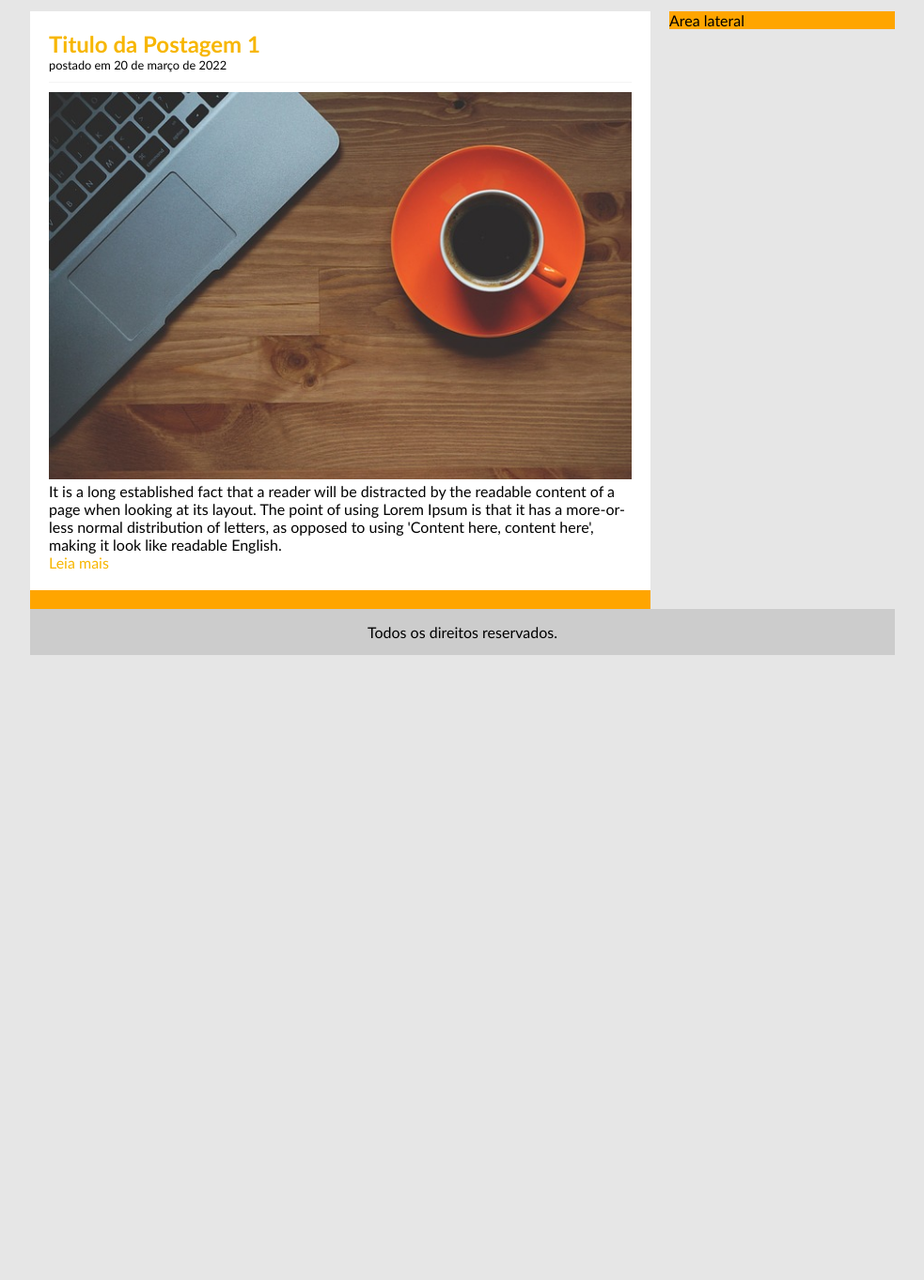
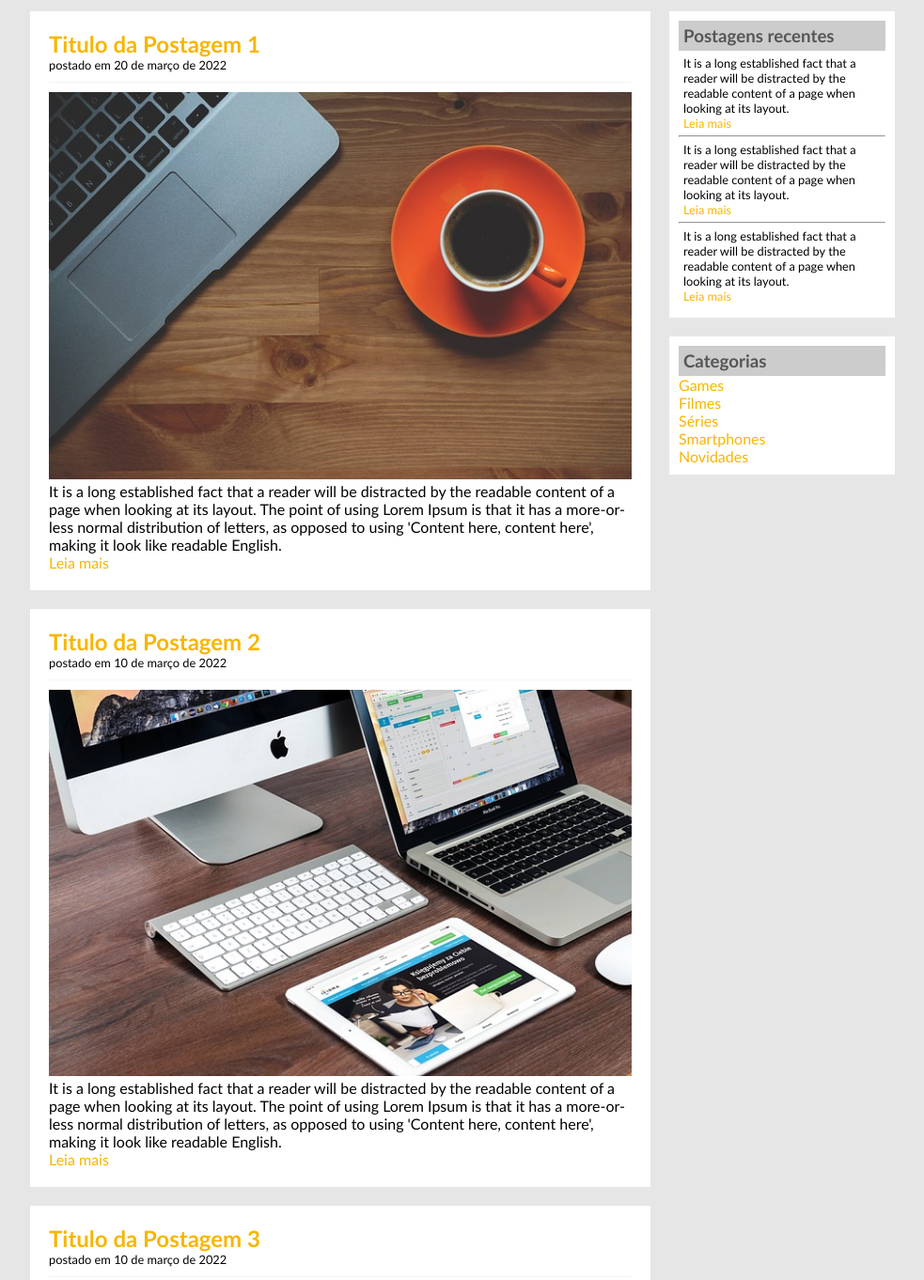
Before and after one commit to Franklinmateus/projetos-cursos-tecblog, a plain HTML site: page index.html in a window 1280 px wide. Shown: the part 140-1502 px from the top of the page at 94% size, without its empty margins (148-1131 px from the left). Before the commit the page ends 852 px from the top, so only its background shows below. Drawn offline with Linux system fonts and the light colour scheme.

Commit message:
Finalização das postagens laterais

```diff
--- a/css/style.css
+++ b/css/style.css
@@ -29,10 +29,6 @@ body{
     padding: 15px;
 }
 
-#area-postagens, #area-lateral{
-   background-color: orange;
-}
-
 #area-postagens{
     width: 660px;
     float: left;
@@ -42,6 +38,17 @@ body{
     padding: 20px;
     margin-bottom: 20px;
     background: white;
+}
+
+.conteudo-lateral{
+    background: white;
+    padding: 10px;
+    margin-bottom: 20px;
+}
+
+.postagem-lateral{
+    font-size: 0.8em;
+    padding: 5px;
 }
 
 #area-lateral{
@@ -79,6 +86,7 @@ a:hover {
 #area-cabecalho a:hover {
     color: #f7b600;
     background: #FFF;
+    text-decoration: none;
 }
 
 /*
@@ -93,6 +101,12 @@ h2{
     color: #f7b600;
 }
 
+h3{
+    color: #565656;
+    background: #CCC;
+    padding: 5px;
+}
+
 .branco{
     color: white;
 }
--- a/index.html
+++ b/index.html
@@ -43,9 +43,89 @@
                     <a href="">Leia mais</a>
                 </div><!-- // Fechamento de postagem -->
 
+                <!-- Abertura de postagem -->
+                <div class="postagem">
+                    <h2>Titulo da Postagem 2</h2>
+                    <span class="data-postagem">postado em 10 de março de 2022</span>
+                    <img width="620px" src="imagens/imagem2.jpg">
+                    <p>
+                        It is a long established fact
+                        that a reader will be distracted by
+                        the readable content of a page when
+                        looking at its layout. The point of
+                        using Lorem Ipsum is that it has a more-or-less
+                        normal distribution of letters, as opposed
+                        to using 'Content here, content here', making
+                        it look like readable English.
+                    </p>
+                    <a href="">Leia mais</a>
+                </div><!-- // Fechamento de postagem -->
+
+                <!-- Abertura de postagem -->
+                <div class="postagem">
+                    <h2>Titulo da Postagem 3</h2>
+                    <span class="data-postagem">postado em 10 de março de 2022</span>
+                    <img width="620px" src="imagens/imagem3.jpg">
+                    <p>
+                        It is a long established fact
+                        that a reader will be distracted by
+                        the readable content of a page when
+                        looking at its layout. The point of
+                        using Lorem Ipsum is that it has a more-or-less
+                        normal distribution of letters, as opposed
+                        to using 'Content here, content here', making
+                        it look like readable English.
+                    </p>
+                    <a href="">Leia mais</a>
+                </div><!-- // Fechamento de postagem -->
+
+
             </div>
             <div id="area-lateral">
-                Area lateral
+
+                <div class="conteudo-lateral">
+                    <h3>Postagens recentes</h3>
+                    <div class="postagem-lateral">
+                       <p> It is a long established fact
+                        that a reader will be distracted by
+                        the readable content of a page when
+                        looking at its layout.</p>
+                        <a href="">Leia mais</a>
+                    </div>
+                    <hr>
+
+                    <div class="postagem-lateral">
+                        <p> It is a long established fact
+                         that a reader will be distracted by
+                         the readable content of a page when
+                         looking at its layout.</p>
+                         <a href="">Leia mais</a>
+                     </div>
+
+                     <hr>
+
+                    <div class="postagem-lateral">
+                        <p> It is a long established fact
+                         that a reader will be distracted by
+                         the readable content of a page when
+                         looking at its layout.</p>
+                         <a href="">Leia mais</a>
+                     </div>
+
+                </div>
+
+                <div class="conteudo-lateral">
+                    <h3>Categorias</h3>
+
+                    <a href="">Games</a><br>
+                    <a href="">Filmes</a><br>
+                    <a href="">Séries</a><br>
+                    <a href="">Smartphones</a><br>
+                    <a href="">Novidades</a><br>
+
+
+                </div>
+
             </div>
             <div id="rodape">
                 Todos os direitos reservados.
```
